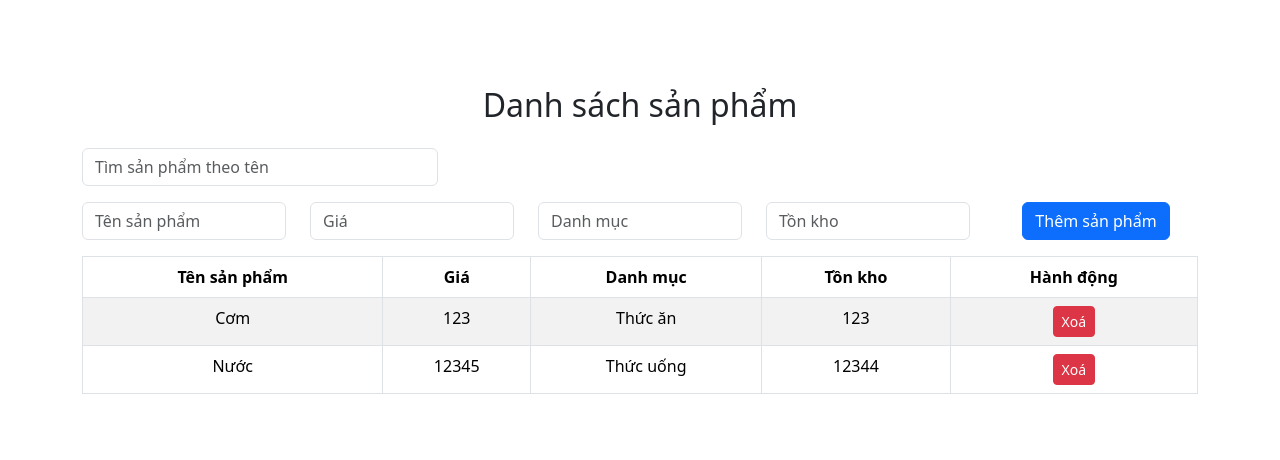
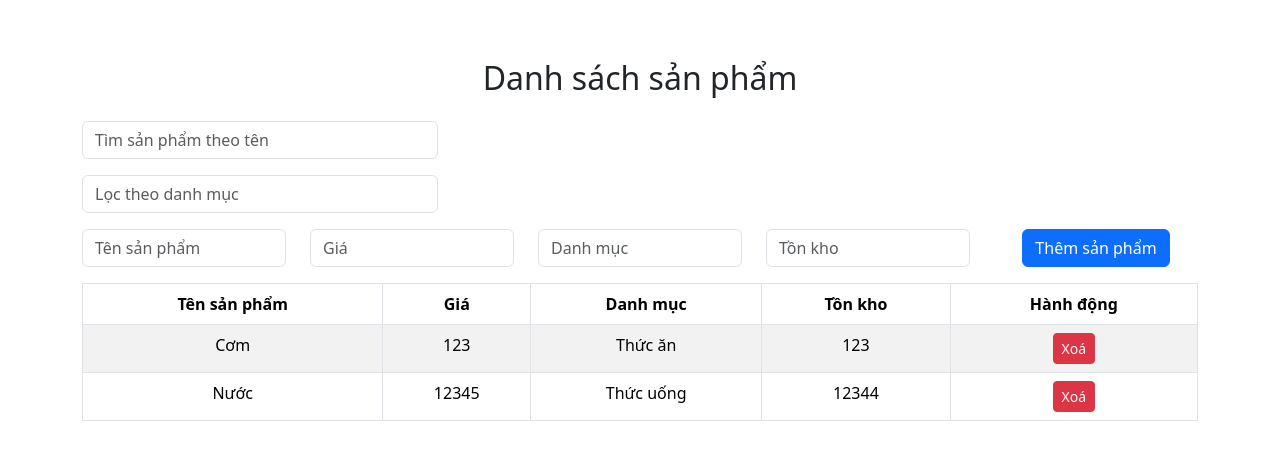
Before and after one commit to TamMai21/PTGDUD_MaiChiTam_22644901, a React (Vite) app: page / in a window 1280 px wide. Shown: the part 164-624 px from the top of the page. Built offline with nearby package versions, Linux system fonts and the light colour scheme; data requests are answered from the project's data file.

Commit message:
commit 6 that

```diff
--- a/src/component/ProductList.jsx
+++ b/src/component/ProductList.jsx
@@ -8,7 +8,8 @@ const ProductList = () => {
   const [price, setPrice] = useState('');
   const [category, setCategory] = useState('');
   const [stock, setStock] = useState('');
-  const [searchTerm, setSearchTerm] = useState(''); // Thêm state cho từ khoá tìm kiếm
+  const [searchTerm, setSearchTerm] = useState(''); // Tìm kiếm theo tên
+  const [categoryFilter, setCategoryFilter] = useState(''); // Tìm kiếm theo danh mục
 
   useEffect(() => {
     axios.get('http://localhost:3001/products')
@@ -43,23 +44,37 @@ const ProductList = () => {
       .catch((err) => console.error(err));
   };
 
-  // Lọc sản phẩm theo từ khoá tìm kiếm
+  // Lọc sản phẩm theo tên và danh mục
   const filteredProducts = products.filter(p =>
-    p.name.toLowerCase().includes(searchTerm.toLowerCase())
+    p.name.toLowerCase().includes(searchTerm.toLowerCase()) &&
+    p.category.toLowerCase().includes(categoryFilter.toLowerCase())
   );
 
   return (
     <Container className="mt-4">
       <h2 className="mb-4">Danh sách sản phẩm</h2>
 
-      {/* Ô tìm kiếm */}
+      {/* Ô tìm kiếm tên sản phẩm */}
       <Row className="mb-3">
         <Col md={4}>
           <InputGroup>
             <Form.Control
               placeholder="Tìm sản phẩm theo tên"
               value={searchTerm}
-              onChange={(e) => setSearchTerm(e.target.value)} // Cập nhật từ khoá tìm kiếm
+              onChange={(e) => setSearchTerm(e.target.value)} // Cập nhật từ khoá tìm kiếm theo tên
+            />
+          </InputGroup>
+        </Col>
+      </Row>
+
+      {/* Ô lọc theo danh mục */}
+      <Row className="mb-3">
+        <Col md={4}>
+          <InputGroup>
+            <Form.Control
+              placeholder="Lọc theo danh mục"
+              value={categoryFilter}
+              onChange={(e) => setCategoryFilter(e.target.value)} // Cập nhật từ khoá tìm kiếm theo danh mục
             />
           </InputGroup>
         </Col>
```
